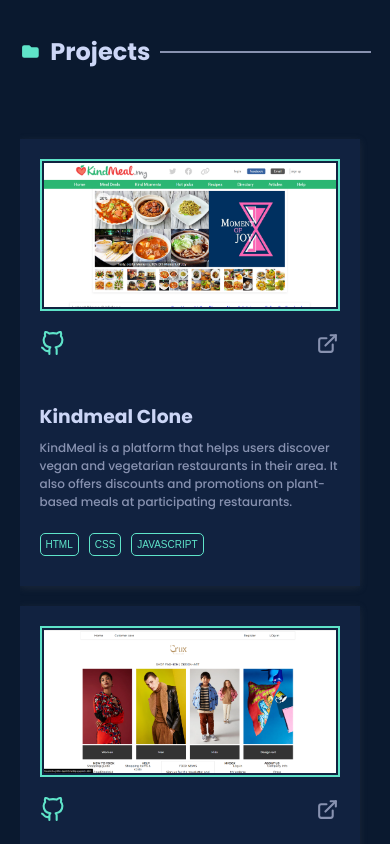
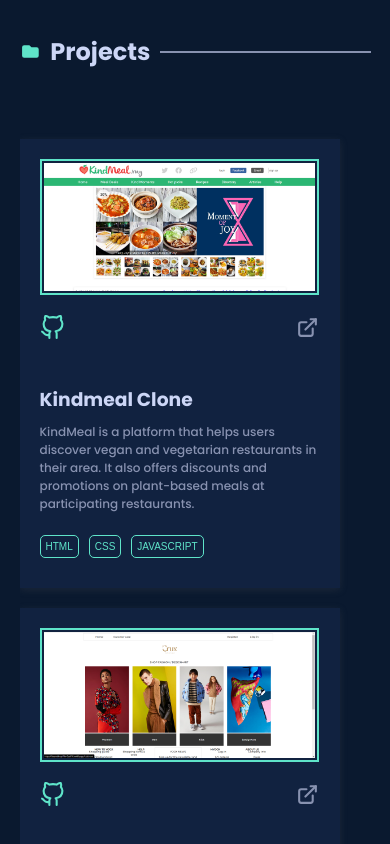
Before and after one commit to vishal-git9/vishal-git9.github.io, a React (Create React App) app: page / in a window 390 px wide. Shown: the part 2920-3764 px from the top of the page. Built offline with nearby package versions, Linux system fonts and the light colour scheme; a web font is replaced by a local one.

Commit message:
portfolio is done

```diff
--- a/src/styles/Projects.module.css
+++ b/src/styles/Projects.module.css
@@ -16,6 +16,9 @@
 .grids>div>div:nth-child(1){
     border: 2px solid #5fe4c9;
     padding: 2px;
+    display: flex;
+    align-items: center;
+    justify-content: center;
 }
 .grids>div>div:nth-child(1)>img{
     width: 100%;
@@ -115,7 +118,9 @@
         grid-template-columns: repeat(1,1fr);
     }
     .grids>div{
-        width: 300px;
+        justify-content: center;
+        align-items: center;
+        width: 280px;
     }
 
     .github{
@@ -132,3 +137,11 @@
         font-size: 12px;
     }
 }
+
+@media screen and (min-width:321px )and (max-width:370px){
+    .grids>div{
+        justify-content: center;
+        align-items: center;
+        width: 240px;
+    }
+}
```
